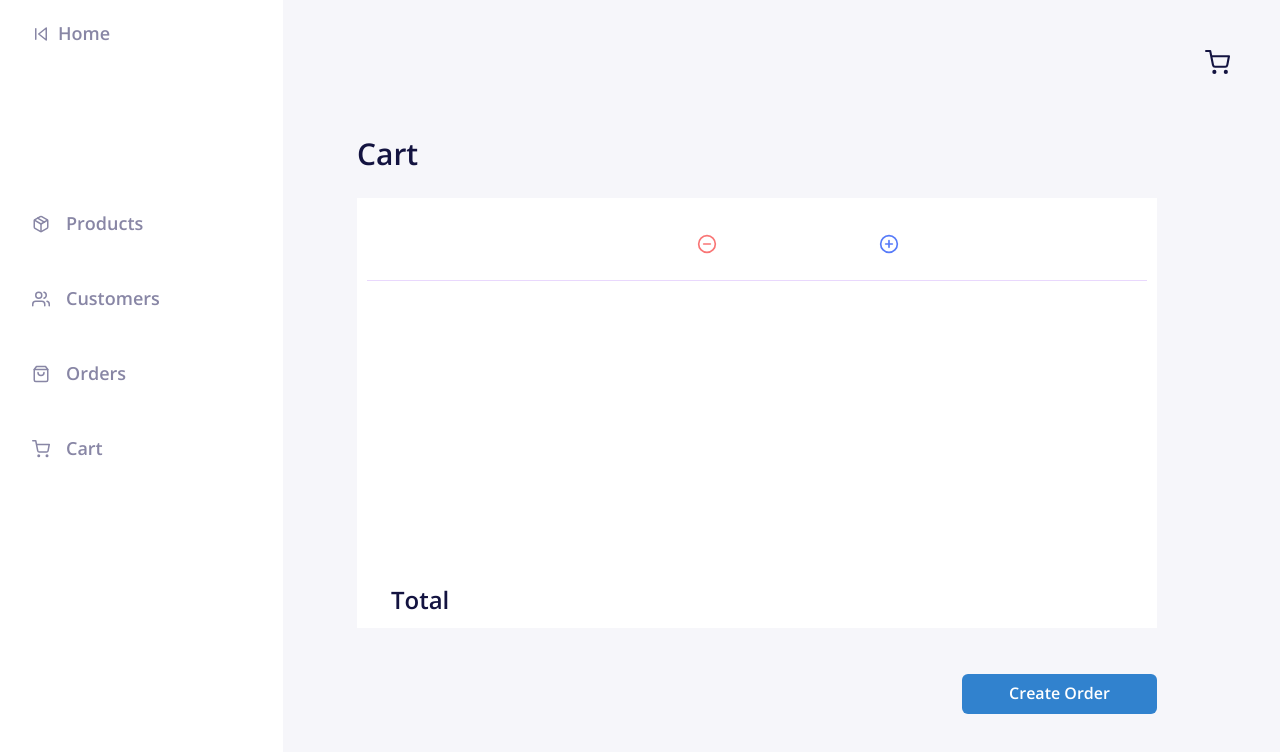
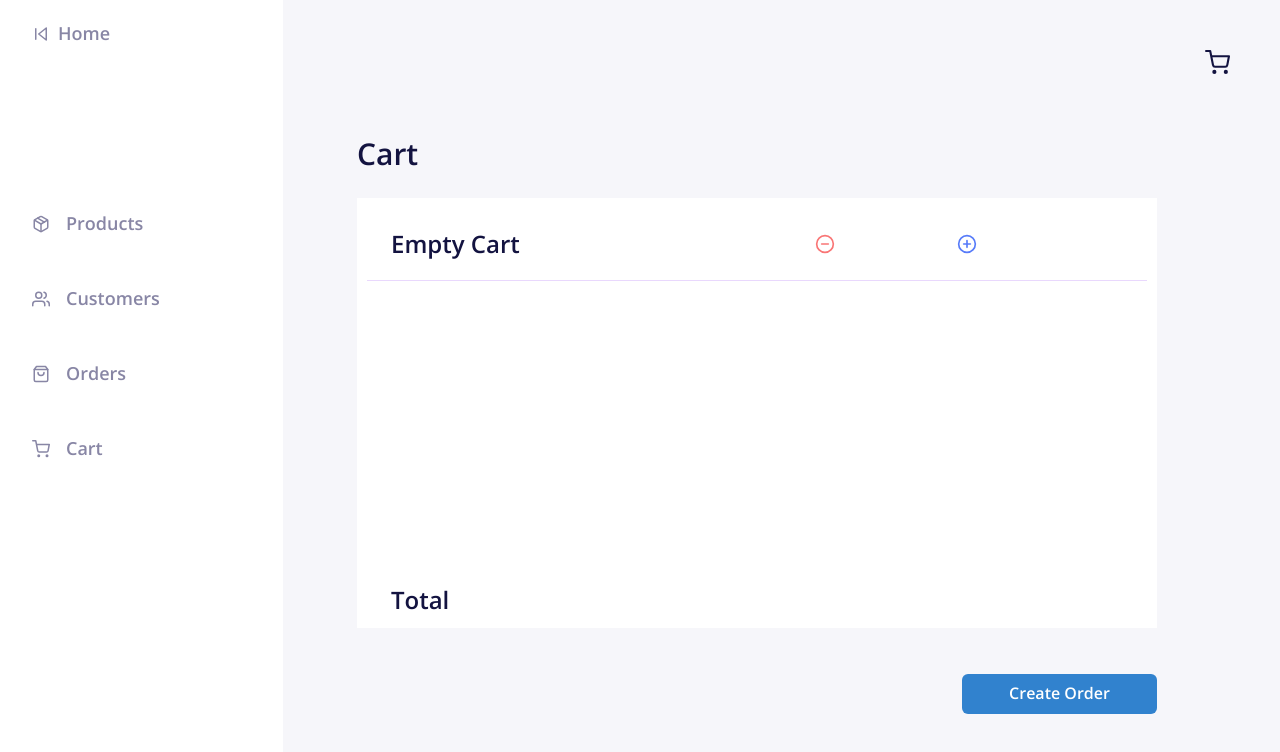
Before and after one commit to Jose-Caldas/jrc-app-store, a Next.js app: page /cart in a window 1280 px wide. Shown: the top 752 px of the page. Built offline with nearby package versions, Linux system fonts and the light colour scheme.

Commit message:
refactor

```diff
--- a/src/components/OrderItem.tsx
+++ b/src/components/OrderItem.tsx
@@ -1,5 +1,5 @@
 import { Flex, Text, Box } from "@chakra-ui/react";
-import { numberFormat } from "../components/ProductItem";
+import { numberFormat } from "../utils/numberFormat";
 
 interface BoxOrderProps {
   value: number;
@@ -14,7 +14,7 @@ export function OrderItem({ value, date }: BoxOrderProps) {
           {numberFormat.format(value)}
         </Text>
         <Text color="#8886A5" fontSize="12px">
-          {date}
+          {new Intl.DateTimeFormat("pt-BR").format(new Date())}
         </Text>
       </Flex>
     </Box>
--- /dev/null
+++ b/src/context/CartContext.tsx
@@ -0,0 +1,15 @@
+import React, { createContext, useState } from "react";
+import { Product } from "../pages/products";
+
+export const CartContext = createContext(null);
+
+const CartProvider = ({ children }) => {
+  const [cartItems, setCartItems] = useState([]);
+  return (
+    <CartContext.Provider value={{ cartItems, setCartItems }}>
+      {children}
+    </CartContext.Provider>
+  );
+};
+
+export default CartProvider;
--- a/src/pages/_app.tsx
+++ b/src/pages/_app.tsx
@@ -5,12 +5,14 @@ import { theme } from "../styles/theme";
 import { QueryClient, QueryClientProvider } from "react-query";
 import { ReactQueryDevtools } from "react-query/devtools";
 import { AuthProvider } from "../context/AuthContext";
+import CartProvider from "../context/CartContext";
 
 const queryClient = new QueryClient();
 
 function MyApp({ Component, pageProps }: AppProps) {
   return (
     <AuthProvider>
+      <CartProvider>
         <QueryClientProvider client={queryClient}>
           <ChakraProvider theme={theme}>
             <Component {...pageProps} />
@@ -18,6 +20,7 @@ function MyApp({ Component, pageProps }: AppProps) {
 
           <ReactQueryDevtools />
         </QueryClientProvider>
+      </CartProvider>
     </AuthProvider>
   );
 }
--- a/src/pages/cart.tsx
+++ b/src/pages/cart.tsx
@@ -9,15 +9,20 @@ import {
   Button,
   Link,
 } from "@chakra-ui/react";
+import { useContext } from "react";
 import { useForm } from "react-hook-form";
 import { FiMinusCircle, FiPlusCircle } from "react-icons/fi";
 import { CartLink } from "../components/CartLink";
 import { SelectQuanty } from "../components/SelectQuanty";
 import { SideBar } from "../components/SideBar";
+import { CartContext } from "../context/CartContext";
 import { Product } from "./products";
 
 export default function Cart({ name, price }: Product) {
   const { formState } = useForm();
+
+  const { cartItems } = useContext(CartContext);
+
   return (
     <Flex position="relative">
       <SideBar />
@@ -39,6 +44,7 @@ export default function Cart({ name, price }: Product) {
               <Tr width="100%">
                 <Td fontSize="24px" fontWeight="600">
                   {name}
+                  {cartItems.length === 0 && <div>Empty Cart</div>}
                 </Td>
                 <Td textAlign="end">
                   <SelectQuanty color="#F97575" icon={FiMinusCircle} />
--- /dev/null
+++ b/src/utils/numberFormat.ts
@@ -0,0 +1,4 @@
+export const numberFormat = new Intl.NumberFormat("en-US", {
+  style: "currency",
+  currency: "USD",
+});
```
Also changed, not shown: src/components/ProductItem.tsx (+6 -9 lines). Lines whose indentation alone changed are shown as unchanged.
